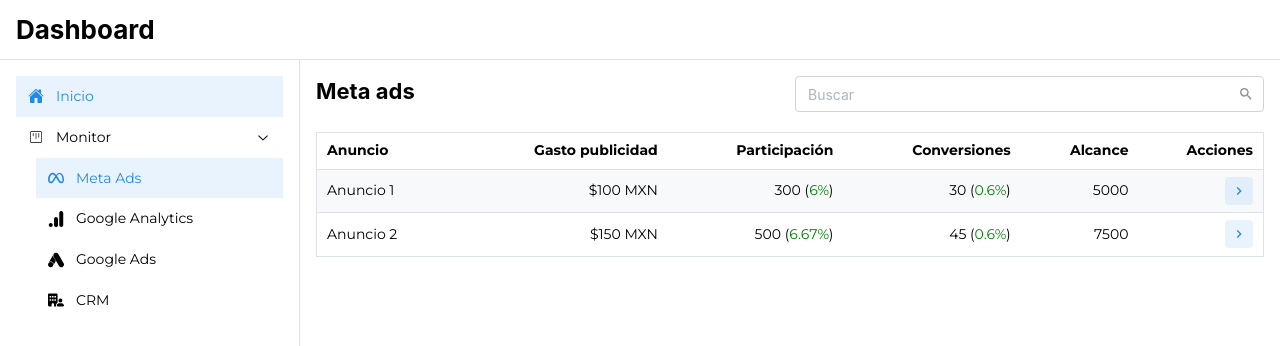
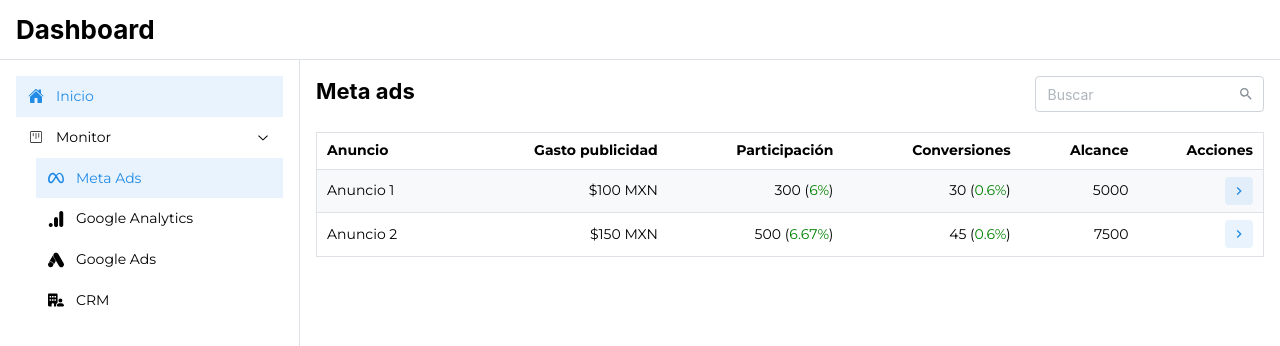
Before and after one commit to Kykal/believed-bread, a Next.js app: page /meta-ads in a window 1280 px wide. Shown: the top 346 px of the page. Built offline with nearby package versions, Linux system fonts and the light colour scheme.

Commit message:
Meta Ad
Starting

```diff
--- a/app/(routes)/layout.tsx
+++ b/app/(routes)/layout.tsx
@@ -5,7 +5,7 @@
 //MATERIAL DESIGN
 import { useDisclosure } from '@mantine/hooks';
 //Components
-import { AppShell, Burger, Group, Title } from '@mantine/core';
+import { AppShell, Burger, Group, Stack, Title } from '@mantine/core';
 
 
 //Components
@@ -64,7 +64,9 @@
       </AppShell.Navbar>
 
       <AppShell.Main>
-        {children}
+        <Stack gap='lg' >
+          {children}
+        </Stack>
       </AppShell.Main>
     </AppShell>
   );
--- /dev/null
+++ b/app/(routes)/meta-ads/[name]/_components/MetaAdHeader.tsx
@@ -0,0 +1,36 @@
+//NextJS
+'use client';
+
+
+//MATERIAL DESIGN
+//Components
+import {
+	Group,
+	Text,
+	Title,
+} from '@mantine/core';
+
+
+//Types
+type MetaAdHeaderProps = {
+	name: string;
+};
+
+
+//Main component content
+const MetaAdHeader = ({name}: MetaAdHeaderProps): JSX.Element => {
+	//Main component render
+	return (
+		<Group align='baseline' >
+			<Title order={2} size='h3' >
+				Meta ads
+			</Title>
+			<Text c='dimmed' >
+				{name}
+			</Text>
+		</Group>
+	);
+};
+
+
+export default MetaAdHeader; //Export main component
--- /dev/null
+++ b/app/(routes)/meta-ads/[name]/page.tsx
@@ -0,0 +1,26 @@
+import MetaAdHeader from './_components/MetaAdHeader';
+
+//Types
+type PageProps = {
+	params: {
+		name: string;
+	}
+};
+
+
+//Main component content
+const Page = ({params: { name }}: PageProps): JSX.Element => {
+
+	const parseName = name.replaceAll('_', ' ');
+
+
+	//Main component render
+	return (
+		<>
+			<MetaAdHeader name={parseName} />
+		</>
+	);
+};
+
+
+export default Page; //Export main component
--- /dev/null
+++ b/app/(routes)/meta-ads/_components/MetaAdsHeader.tsx
@@ -0,0 +1,42 @@
+//NextJS
+'use client';
+
+
+//MATERIAL DESIGN
+//Components
+import { Grid, GridCol, Title } from '@mantine/core';
+
+
+//Components
+import SearchBar from '../../_components/SearchBar';
+
+
+//Main component content
+const MetaAdsHeader = (): JSX.Element => {
+	//Main component render
+	return (
+		<Grid gutter='xs' >
+			<GridCol
+				span={{
+					base: 12,
+					md: 9,
+				}}
+			>
+				<Title order={2} size='h3' >
+					Meta ads
+				</Title>
+			</GridCol>
+			<GridCol
+				span={{
+					base: 12,
+					md: 3,
+				}}
+			>
+				<SearchBar />
+			</GridCol>
+		</Grid>
+	);
+};
+
+
+export default MetaAdsHeader; //Export main component
--- a/app/(routes)/meta-ads/_components/TableRow.tsx
+++ b/app/(routes)/meta-ads/_components/TableRow.tsx
@@ -51,7 +51,7 @@
 					<ActionIcon
 						variant='light'
 						component={Link}
-						href={`${Routes.metaAds}/${ad.nombre}`}
+						href={`${Routes.metaAds}/${ad.nombre.replaceAll(' ', '_')}`}
 					>
 						<MdKeyboardArrowRight />
 					</ActionIcon>
--- a/app/(routes)/meta-ads/page.tsx
+++ b/app/(routes)/meta-ads/page.tsx
@@ -2,22 +2,9 @@
 'use client';
 
 
-//ReactJS
-import { Suspense } from 'react';
-
-
-//MATERIAL DESIGN
-//Components
-import {
-	Grid,
-	Stack,
-	Title,
-} from '@mantine/core';
-
-
 //Components
 import AdsTable from './_components/AdsTable';
-import SearchBar from '../_components/SearchBar';
+import MetaAdsHeader from './_components/MetaAdsHeader';
 
 
 //Types
@@ -30,28 +17,12 @@
 
 //Main component content
 const Page = ({searchParams: { query }}: PageProps) => {
-
-	const span = {
-		base: 12,
-		md: 6,
-	};
-
-
 	//Main component render
 	return (
-		<Stack gap='lg' >
-			<Grid gutter='xs' >
-				<Grid.Col span={span} >
-					<Title order={2} size='h3' >
-						Meta ads
-					</Title>
-				</Grid.Col>
-				<Grid.Col span={span} >
-					<SearchBar />
-				</Grid.Col>
-			</Grid>
+		<>
+			<MetaAdsHeader />
 			<AdsTable query={query} />
-		</Stack>
+		</>
 	);
 };
 
```
Also changed, not shown: public/meta-ads.json (deleted, +0 -18 lines).
